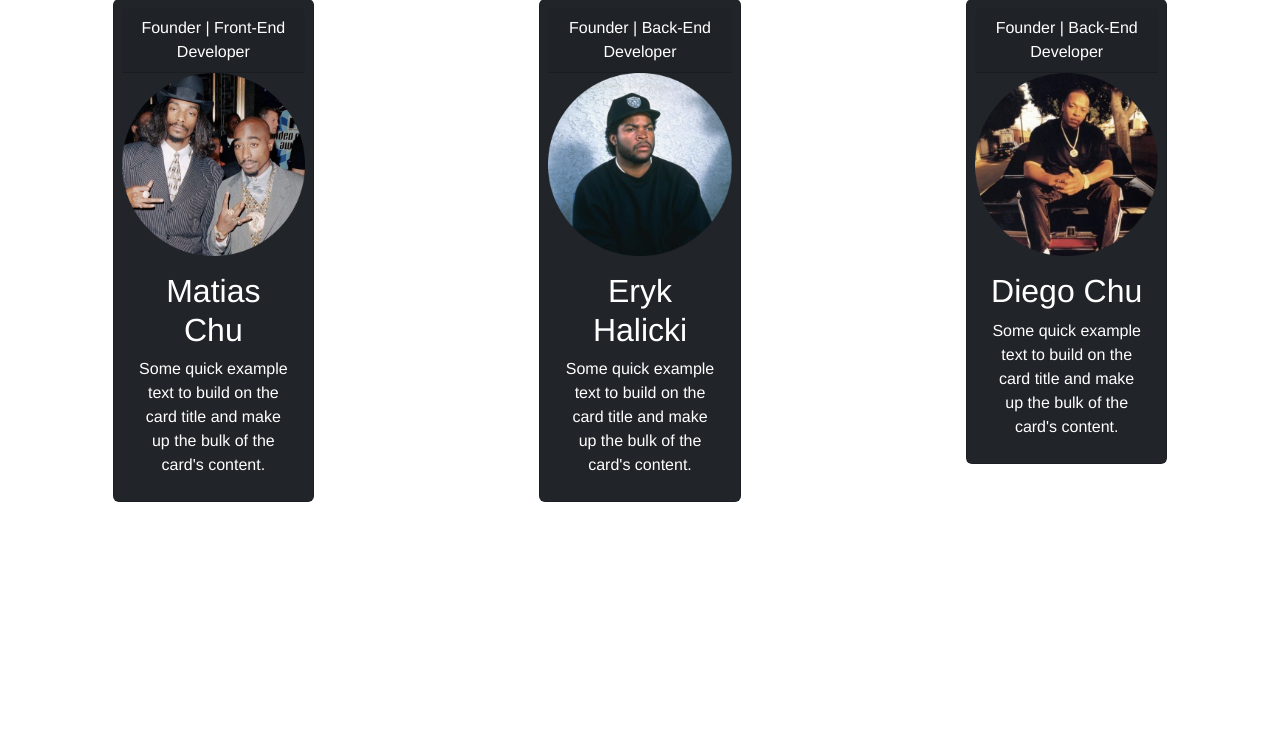
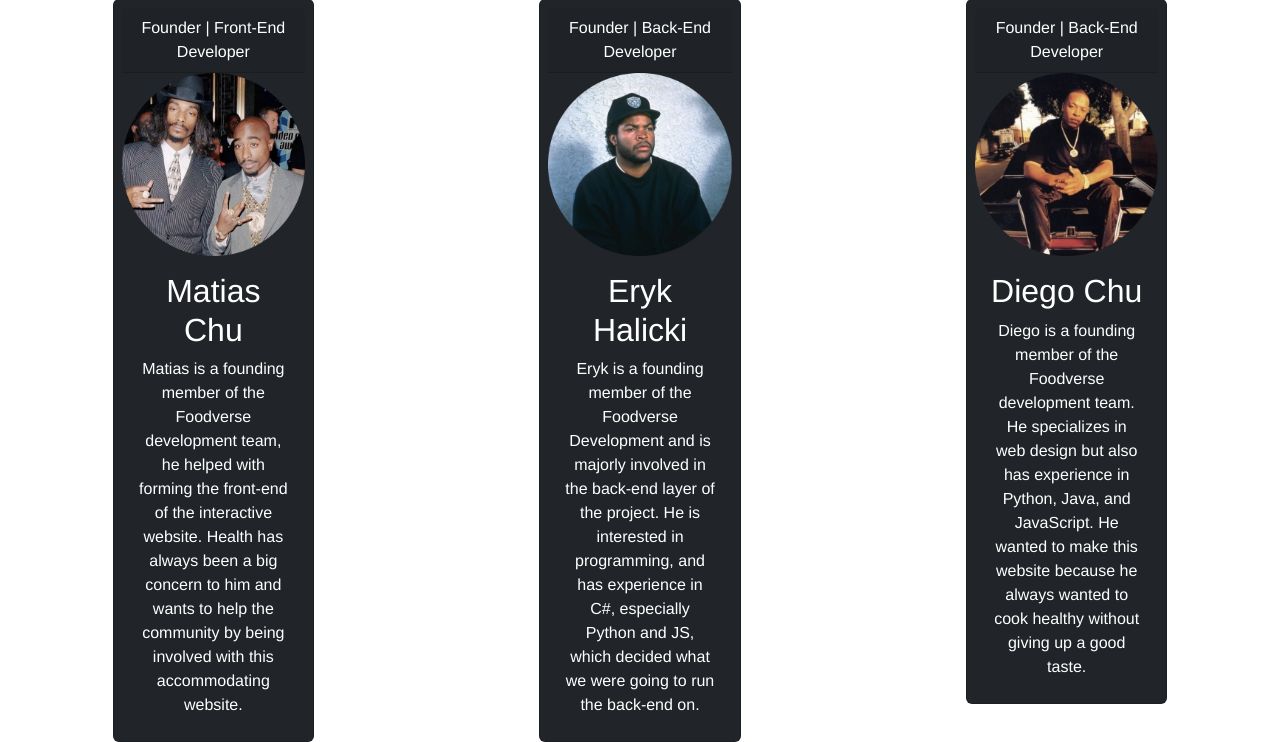
Before and after one commit to DiegoChuW/food-verse, a Flask app: template templates/team.html in a window 1280 px wide. Shown: the part 302-1044 px from the top of the page. Before the commit the page ends 804 px from the top, so only its background shows below. Run offline with Flask 2, Linux system fonts and the light colour scheme; the template is opened without the code that fills it, so the values that code supplies are empty.

Commit message:
Update team.html

```diff
--- a/templates/team.html
+++ b/templates/team.html
@@ -35,7 +35,7 @@
       <img class="card-img-top" src="media/matias.jpg" alt="Card image" style="width:100%">
   <div class="card-body">
   <h2>Matias Chu</h2>
-    <p class="card-text">Some quick example text to build on the card title and make up the bulk of the card's content.</p>
+    <p class="card-text">Matias is a founding member of the Foodverse development team, he helped with forming the front-end of the interactive website. Health has always been a big concern to him and wants to help the community by being involved with this accommodating website.</p>
   </div>
 </div>
 	</div>
@@ -47,7 +47,7 @@
       <img class="card-img-top" src="media/eryk.jpg" alt="Card image" style="width:100%">
   <div class="card-body">
   <h2>Eryk Halicki</h2>
-    <p class="card-text">Some quick example text to build on the card title and make up the bulk of the card's content.</p>
+    <p class="card-text">Eryk is a founding member of the Foodverse Development and is majorly involved in the back-end layer of the project. He is interested in programming, and has experience in C#, especially Python and JS, which decided what we were going to run the back-end on.</p>
   </div>
 </div>
 	</div>
@@ -59,7 +59,7 @@
       <img class="card-img-top" src="media/diego.jpg" alt="Card image" style="width:100%">
   <div class="card-body">
   <h2>Diego Chu</h2>
-    <p class="card-text">Some quick example text to build on the card title and make up the bulk of the card's content.</p>
+    <p class="card-text">Diego is a founding member of the Foodverse development team. He specializes in web design but also has experience in Python, Java, and JavaScript. He wanted to make this website because he always wanted to cook healthy without giving up a good taste.</p>
   </div>
 </div>
 	</div>
```
